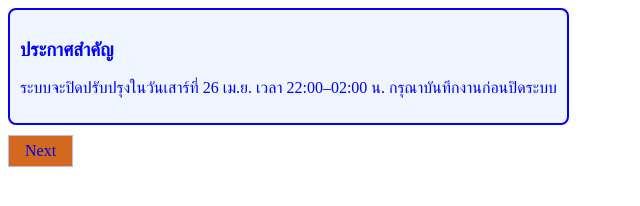
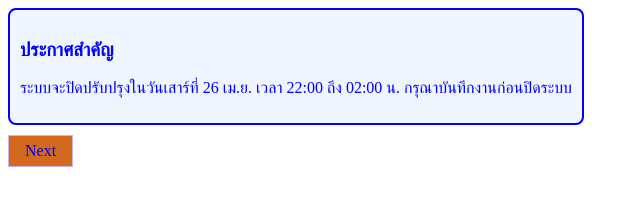
Before and after one commit to ratchanonnon1991-star/Box-model, a plain HTML site: page index.html in a window 1280 px wide. Shown: the whole page, without its empty margins (0-640 px from the left). Drawn offline with Linux system fonts and the light colour scheme.

Commit message:
update detail 1

```diff
--- a/index.html
+++ b/index.html
@@ -12,7 +12,7 @@
 <div>
     <div class="detail">
 <H3>ประกาศสำคัญ</H3>
-<p>ระบบจะปิดปรับปรุงในวันเสาร์ที่ 26 เม.ย. เวลา 22:00–02:00 น. กรุณาบันทึกงานก่อนปิดระบบ</p>
+<p>ระบบจะปิดปรับปรุงในวันเสาร์ที่ 26 เม.ย. เวลา 22:00 ถึง 02:00 น. กรุณาบันทึกงานก่อนปิดระบบ</p>
     </div>
 </div>
 
```
